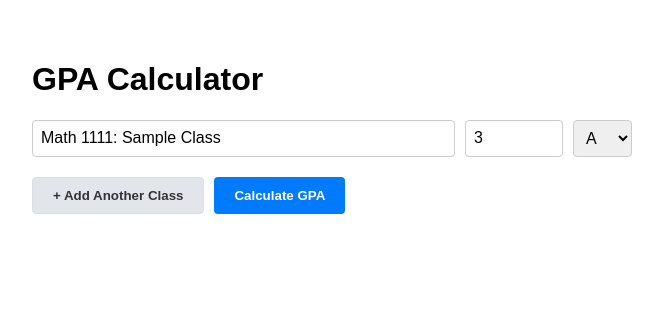
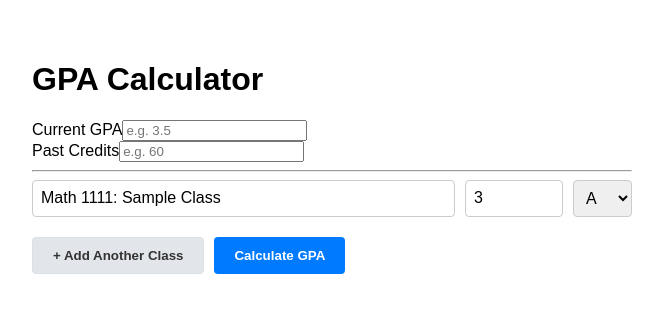
Before and after one commit to robbobthecorncob1/GpaCalculator, a React (Vite) app: page / in a window 1280 px wide. Shown: the top 312 px of the page, without its empty margins (308-971 px from the left). Built offline with nearby package versions, Linux system fonts and the light colour scheme.

Commit message:
Implmeneted current gpa and past credit history  into gpa calculations and to UI

```diff
--- a/src/App.tsx
+++ b/src/App.tsx
@@ -8,6 +8,9 @@ import './App.scss';
  * with the .NET backend API to calculate the final GPA.
  */
 function App() {
+
+  const [currentGpa, setCurrentGpa] = useState<number | ''>('');
+  const [pastCreditHours, setPastCredits] = useState<number | ''>('');
 
   const [courses, setCourses] = useState<Course[]>([
     { courseName: 'Math 1111: Sample Class', creditHours: 3, grade: 'A' }
@@ -51,7 +54,11 @@ function App() {
   const handleCalculate = async () => {
     setLoading(true);
 
-    const payload = { courses: courses };
+    const payload = {
+      courses: courses,
+      currentGpa: currentGpa === '' ? undefined : currentGpa,
+      pastCreditHours: pastCreditHours === '' ? undefined : pastCreditHours
+    };
 
     try {
       const response = await fetch("http://localhost:5126/api/gpa/calculate-gpa", {
@@ -72,6 +79,31 @@ function App() {
   return (
     <div className="container">
       <h1>GPA Calculator</h1>
+
+      <div className="cumulative-inputs">
+        <div className="input-group">
+          <label>Current GPA</label>
+          <input
+            type="number"
+            step="0.01"
+            placeholder="e.g. 3.5"
+            value={currentGpa}
+            onChange={(e) => setCurrentGpa(e.target.value === '' ? '' : Number(e.target.value))}
+          />
+        </div>
+
+        <div className="input-group">
+          <label>Past Credits</label>
+          <input
+            type="number"
+            placeholder="e.g. 60"
+            value={pastCreditHours}
+            onChange={(e) => setPastCredits(e.target.value === '' ? '' : Number(e.target.value))}
+          />
+        </div>
+      </div>
+
+<hr />
 
       {courses.map((course, index) => (
         <div key={index} className="course-row">
```
